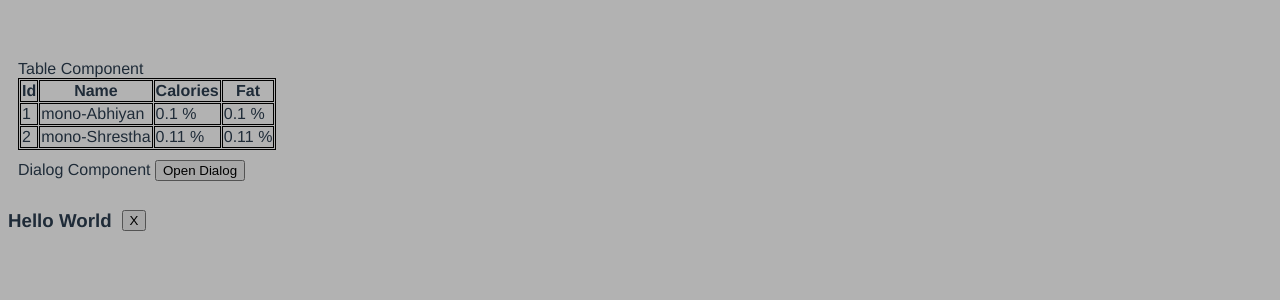
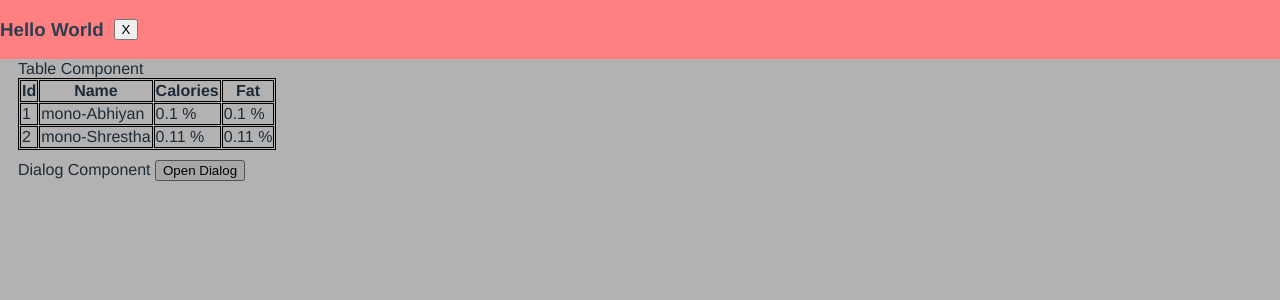
Before and after one commit to iabhiyaan/vue-components, a Vue app: page / in a window 1280 px wide. Both pictures are taken after a click on the button "Open Dialog". Shown: the top 300 px of the page. Built offline with nearby package versions, Linux system fonts and the light colour scheme.

Commit message:
dialog component

```diff
--- a/src/App.vue
+++ b/src/App.vue
@@ -11,7 +11,9 @@
     </div>
 
     <ADialog v-model="dialog">
-      <div style="display: flex; align-items: center">
+      <div
+        style="display: flex; align-items: center; background-color: #ff8080"
+      >
         <h3>Hello World</h3>
         <button style="margin-left: 10px" @click="dialog = false">X</button>
       </div>
--- a/src/components/ADialog.vue
+++ b/src/components/ADialog.vue
@@ -1,7 +1,20 @@
 <template>
-  <div style="z-index: 999" v-if="computedModelValue">
-    <slot />
+  <div
+    style="
+      position: fixed;
+      top: 0;
+      left: 0;
+      z-index: 6000;
+      max-width: 100vw;
+      max-height: 100vh;
+    "
+    v-if="computedModelValue"
+  >
     <div @click="computedModelValue = false" class="backdrop"></div>
+
+    <div class="modal">
+      <slot />
+    </div>
   </div>
 </template>
 
@@ -27,11 +40,21 @@ export default {
 <style>
 .backdrop {
   position: fixed;
-  z-index: 1;
+  z-index: -1;
   top: 0;
   left: 0;
   width: 100vw;
   height: 100vh;
   background: rgba(0, 0, 0, 0.3);
 }
+
+.modal {
+  position: fixed;
+  top: 0;
+  right: 0;
+  bottom: 0;
+  left: 0;
+  overflow: hidden;
+  outline: 0;
+}
 </style>
```
